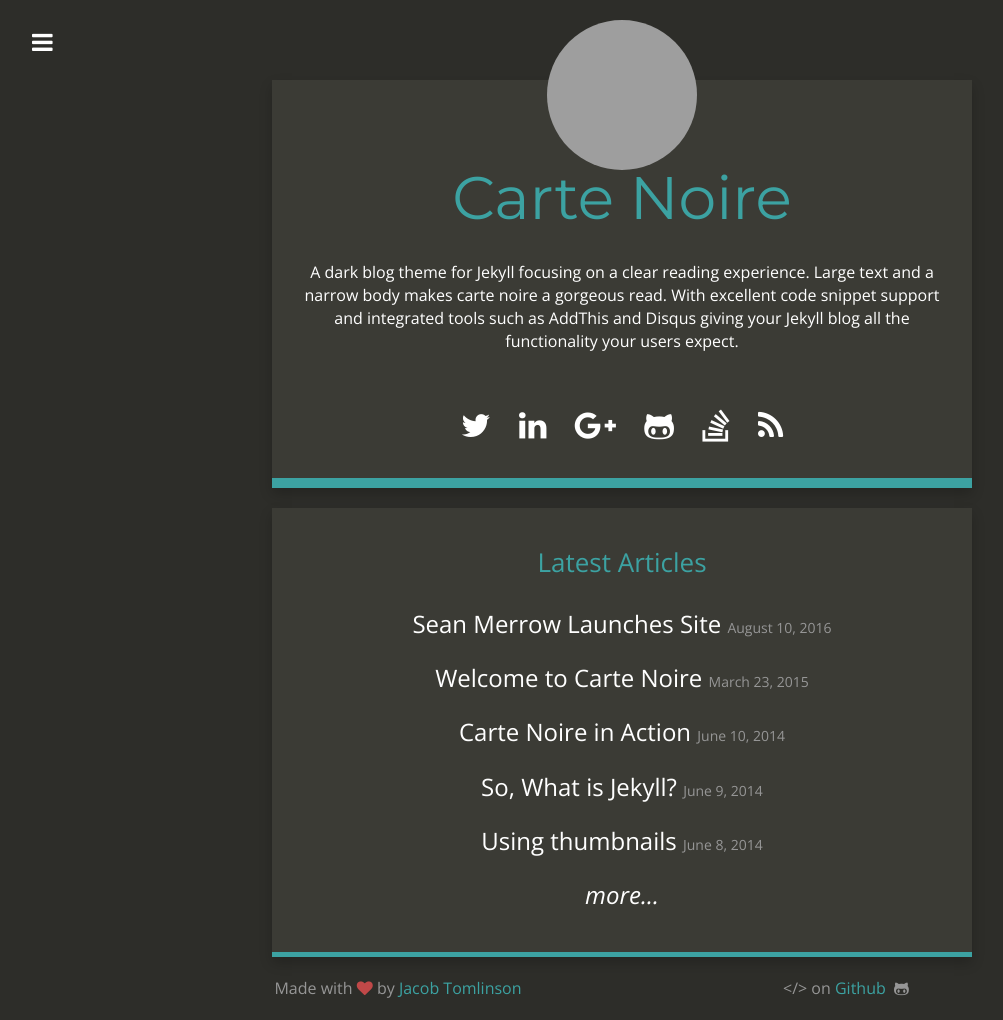
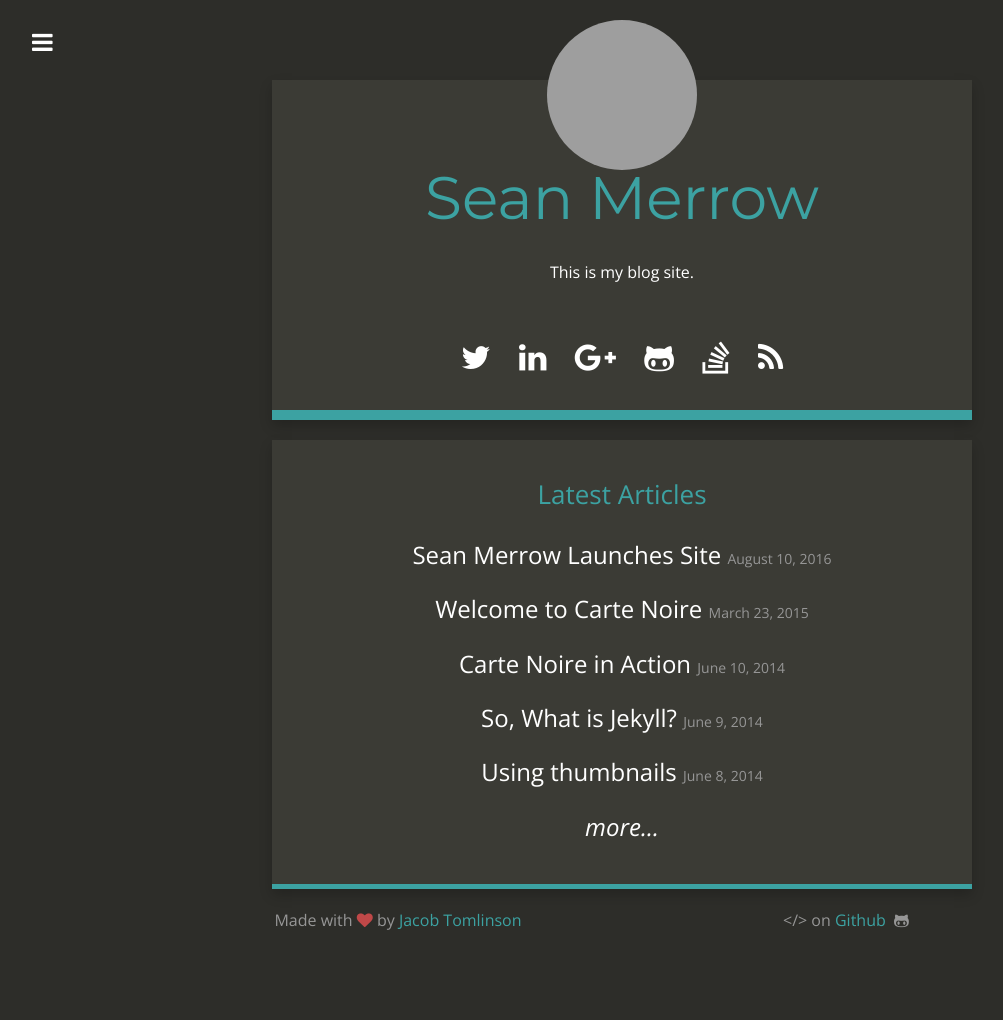
Before and after one commit to seanmerrow/seanmerrow.github.io, a Jekyll site: the page built from index.html, in a window 1280 px wide. Shown: the whole page, without its empty margins (18-1021 px from the left). Built offline with Jekyll 4.4.1, drawn with Linux system fonts in a browser that asks for light colours; nearby versions of some CDN libraries; after the commit the page ends 952 px from its top, so only the background shows below that; grey boxes are pictures that could not be loaded.

Commit message:
updated with new theme

```diff
--- a/_config.yml
+++ b/_config.yml
@@ -1,23 +1,23 @@
 # Site settings
-title: "Carte Noire"
-email: jacob@jacobtomlinson.co.uk
-description: "A dark blog theme for Jekyll."
+title: "Sean Merrow"
+email: seanmerrow@gmail.com
+description: "Sean Merrow"
 baseurl: ""
-url: "http://carte-noire.jacobtomlinson.co.uk/"
-title_description: "A dark blog theme for Jekyll focusing on a clear reading experience. Large text and a narrow body makes carte noire a gorgeous read. With excellent code snippet support and integrated tools such as AddThis and Disqus giving your Jekyll blog all the functionality your users expect."
+url: "https://seanmerrow.github.io/"
+title_description: "This is my blog site."
 title_image: "http://www.gravatar.com/avatar/00000000000000000000000000000000?s=500&d=mm"
 google_analytics: "UA-20365477-4"
-disqus_account: cartenoire
-github_repository: https://github.com/jacobtomlinson/carte-noire
+#disqus_account: cartenoire
+github_repository: https://seanmerrow.github.io/
 addthis_id: ra-513c6fa83da6ec67
 post_limit: 5
 
 # Social usernames/URLs
-twitter_username: _jacobtomlinson
-github_username:  jacobtomlinson
-linkedin_link: http://carte-noire.jacobtomlinson.co.uk/
-google_plus_link: http://carte-noire.jacobtomlinson.co.uk/
-stackoverflow_link: http://carte-noire.jacobtomlinson.co.uk/
+twitter_username: _seanmerrow
+github_username:  seanmerrow
+linkedin_link: http://sample/
+google_plus_link: http://sample/
+stackoverflow_link: http://sample/
 
 # Footer
 footer_left: "Made with <i class=\"fa fa-heart\"></i> by <a href=\"https://twitter.com/_JacobTomlinson\">Jacob Tomlinson</a>"
```
